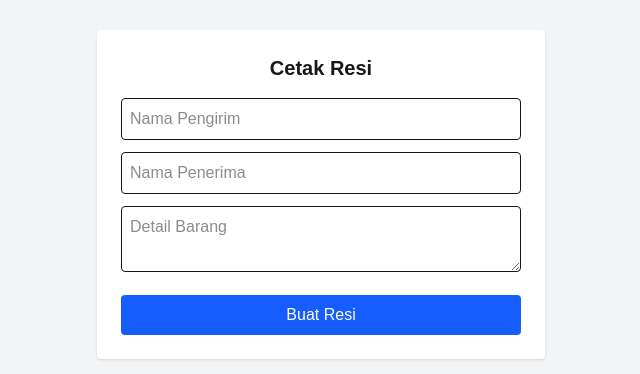
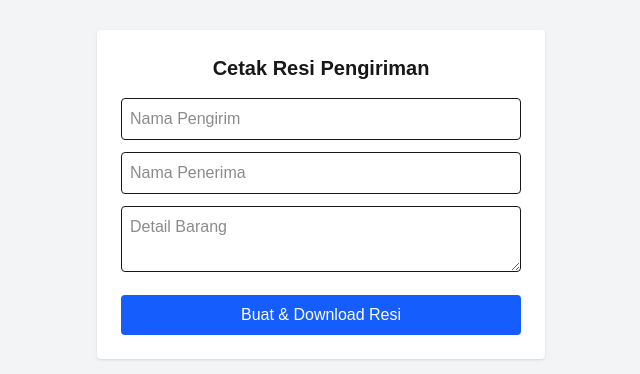
Before and after one commit to ewinfahresi-sketch/ihsantya-ewin-fahresi, a Next.js app in the folder web/: page / in a window 1280 px wide. Shown: the part 206-580 px from the top of the page, without its empty margins (319-959 px from the left). Built offline with nearby package versions, Linux system fonts and the light colour scheme.

Commit message:
Update kode pada page.tsx

```diff
--- a/web/src/app/page.tsx
+++ b/web/src/app/page.tsx
@@ -4,13 +4,14 @@ import { useState } from "react";
 import { createResi } from "../services/resi.service";
 
 export default function HomePage() {
-  // STATE FORM
   const [pengirim, setPengirim] = useState("");
   const [penerima, setPenerima] = useState("");
   const [barang, setBarang] = useState("");
   const [loading, setLoading] = useState(false);
 
-  // HANDLER SUBMIT
+  // ===============================
+  // HANDLE SUBMIT (DOWNLOAD PDF)
+  // ===============================
   const handleSubmit = async () => {
     try {
       setLoading(true);
@@ -21,9 +22,15 @@ export default function HomePage() {
         barang,
       });
 
-      // buka PDF di tab baru
+      // DOWNLOAD PDF
       const url = window.URL.createObjectURL(pdfBlob);
-      window.open(url);
+      const a = document.createElement("a");
+      a.href = url;
+      a.download = "resi.pdf";
+      document.body.appendChild(a);
+      a.click();
+      a.remove();
+      window.URL.revokeObjectURL(url);
     } catch (error) {
       alert("Gagal membuat resi");
     } finally {
@@ -31,15 +38,13 @@ export default function HomePage() {
     }
   };
 
-  // TAMPILAN
   return (
     <main className="min-h-screen flex items-center justify-center bg-gray-100">
       <div className="bg-white p-6 rounded shadow w-full max-w-md">
         <h1 className="text-xl font-bold mb-4 text-center">
-          Cetak Resi
+          Cetak Resi Pengiriman
         </h1>
 
-        {/* Pengirim */}
         <input
           type="text"
           placeholder="Nama Pengirim"
@@ -48,7 +53,6 @@ export default function HomePage() {
           onChange={(e) => setPengirim(e.target.value)}
         />
 
-        {/* Penerima */}
         <input
           type="text"
           placeholder="Nama Penerima"
@@ -57,7 +61,6 @@ export default function HomePage() {
           onChange={(e) => setPenerima(e.target.value)}
         />
 
-        {/* Barang */}
         <textarea
           placeholder="Detail Barang"
           className="w-full border p-2 mb-4 rounded"
@@ -65,13 +68,12 @@ export default function HomePage() {
           onChange={(e) => setBarang(e.target.value)}
         />
 
-        {/* Button */}
         <button
           onClick={handleSubmit}
           disabled={loading}
           className="w-full bg-blue-600 text-white py-2 rounded hover:bg-blue-700 disabled:opacity-50"
         >
-          {loading ? "Memproses..." : "Buat Resi"}
+          {loading ? "Memproses..." : "Buat & Download Resi"}
         </button>
       </div>
     </main>
```
